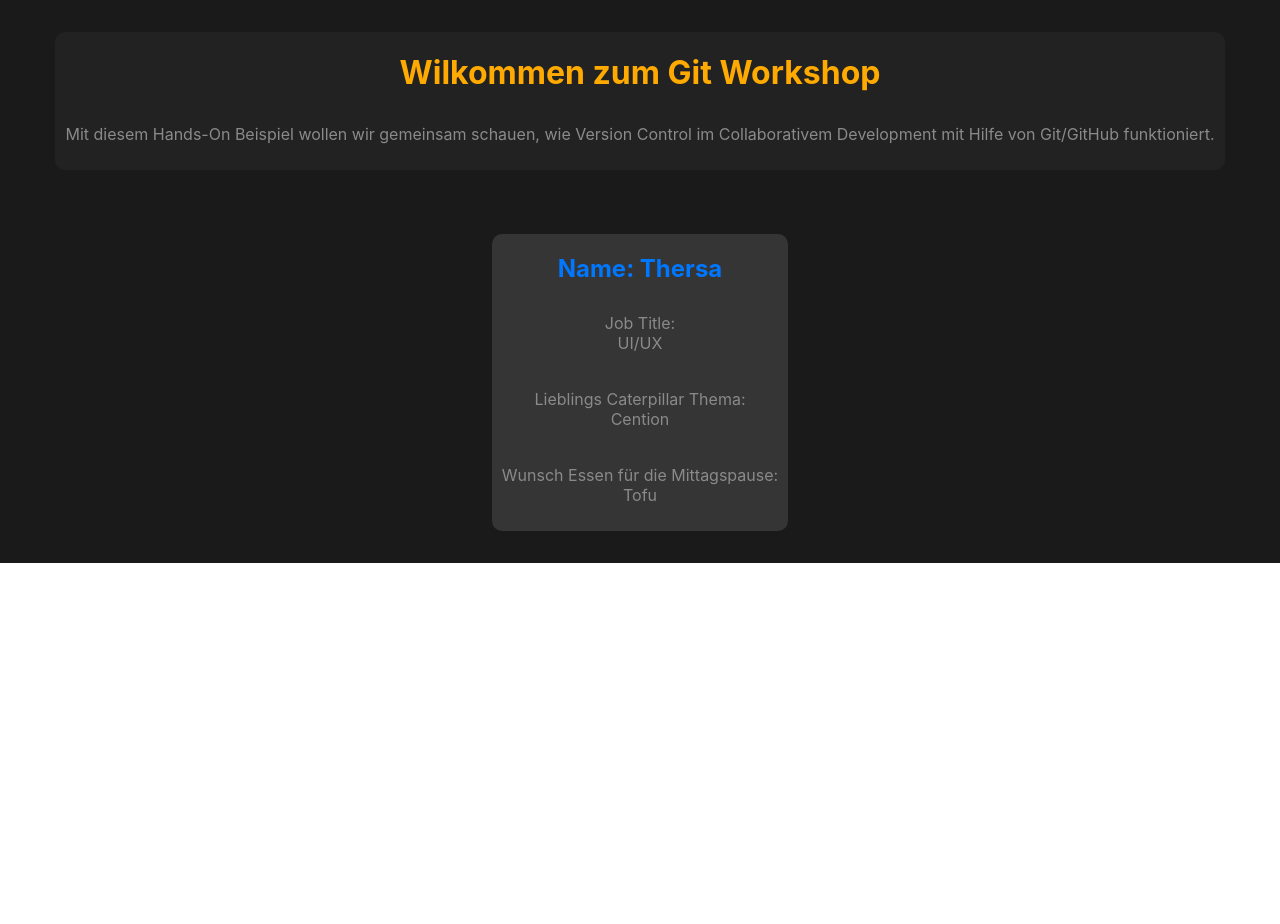
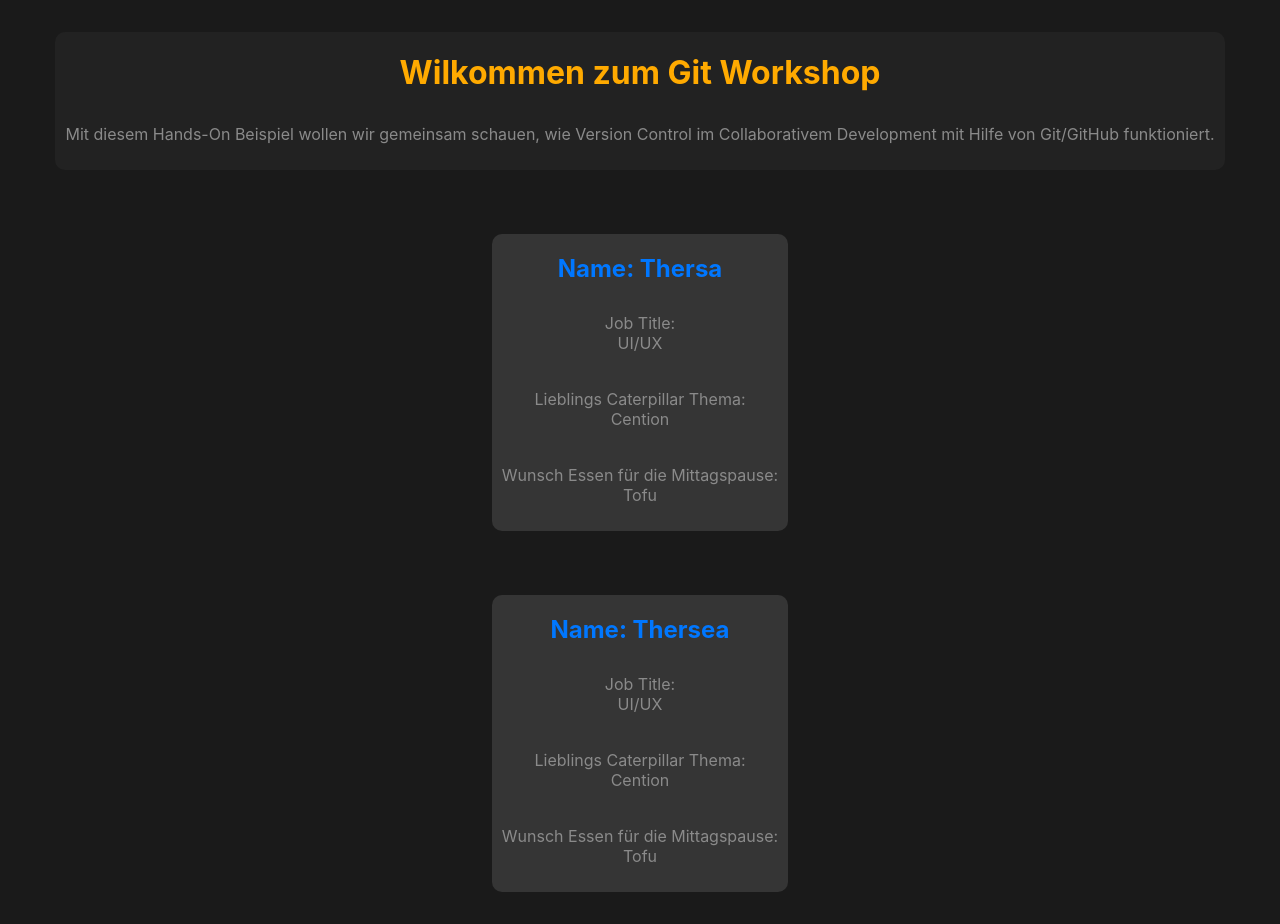
Before and after one commit to TheresaCat/my-app, a React (Create React App) app: page / in a window 1280 px wide. Before the commit the page ends 800 px from the top, so only its background shows below. Built offline with nearby package versions, Linux system fonts and the light colour scheme.

Commit message:
add component line

```diff
--- a/src/App.js
+++ b/src/App.js
@@ -13,6 +13,7 @@ function App() {
         </p>
       </header>
       <Component name="Thersa" title="UI/UX" topic="Cention" meal="Tofu" />
+      <Component name="Thersea" title="UI/UX" topic="Cention" meal="Tofu" />
     </div>
   );
 }
```
